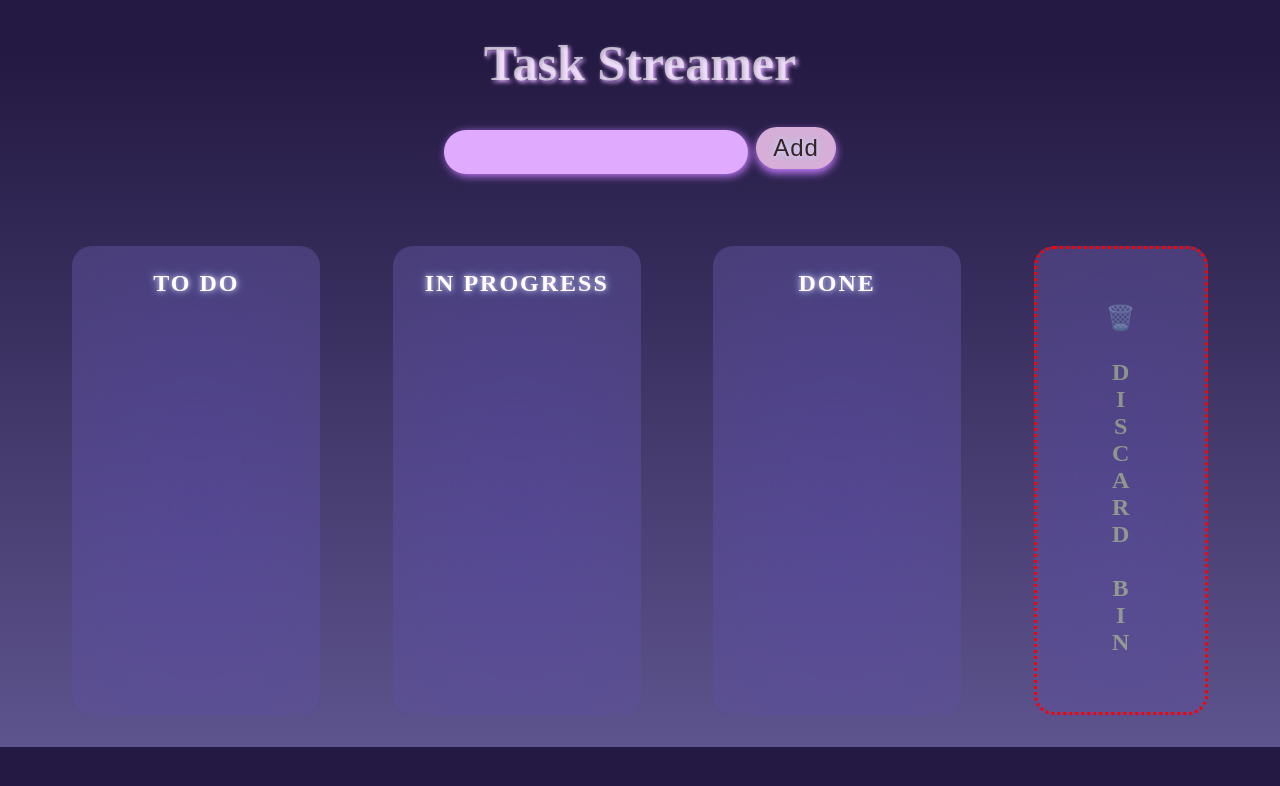
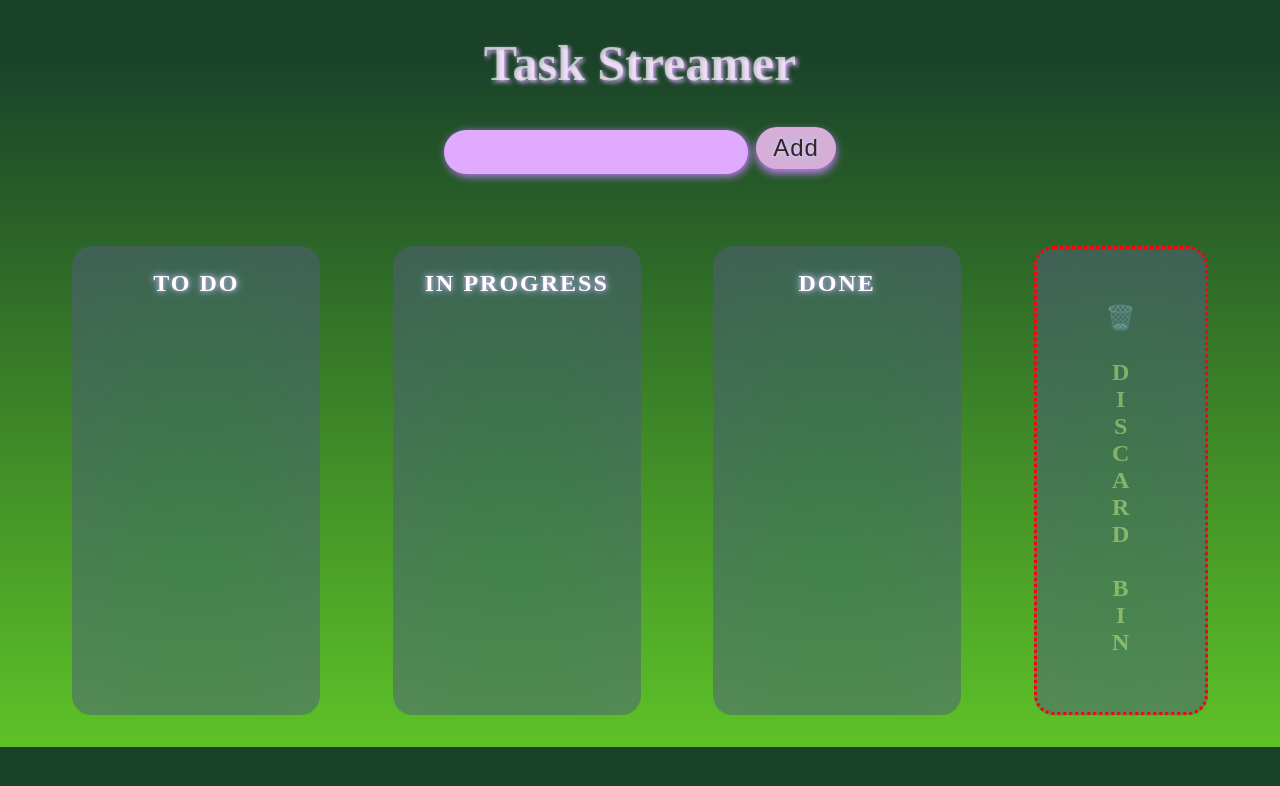
Before and after one commit to Adnansameer8/TaskStream, a React app: page / in a window 1280 px wide. Shown: the top 786 px of the page. Built offline with nearby package versions, Linux system fonts and the light colour scheme; the HTML template or start-up script is replaced by a standard one.

Commit message:
changed background

```diff
--- a/src/index.css
+++ b/src/index.css
@@ -1,6 +1,6 @@
 body{
   margin: 0px;
-  background: linear-gradient( #231942 7%, #5e548e 100%);
+  background: linear-gradient( #194229 7%, #5ec227 100%);
 
 }
 
```
